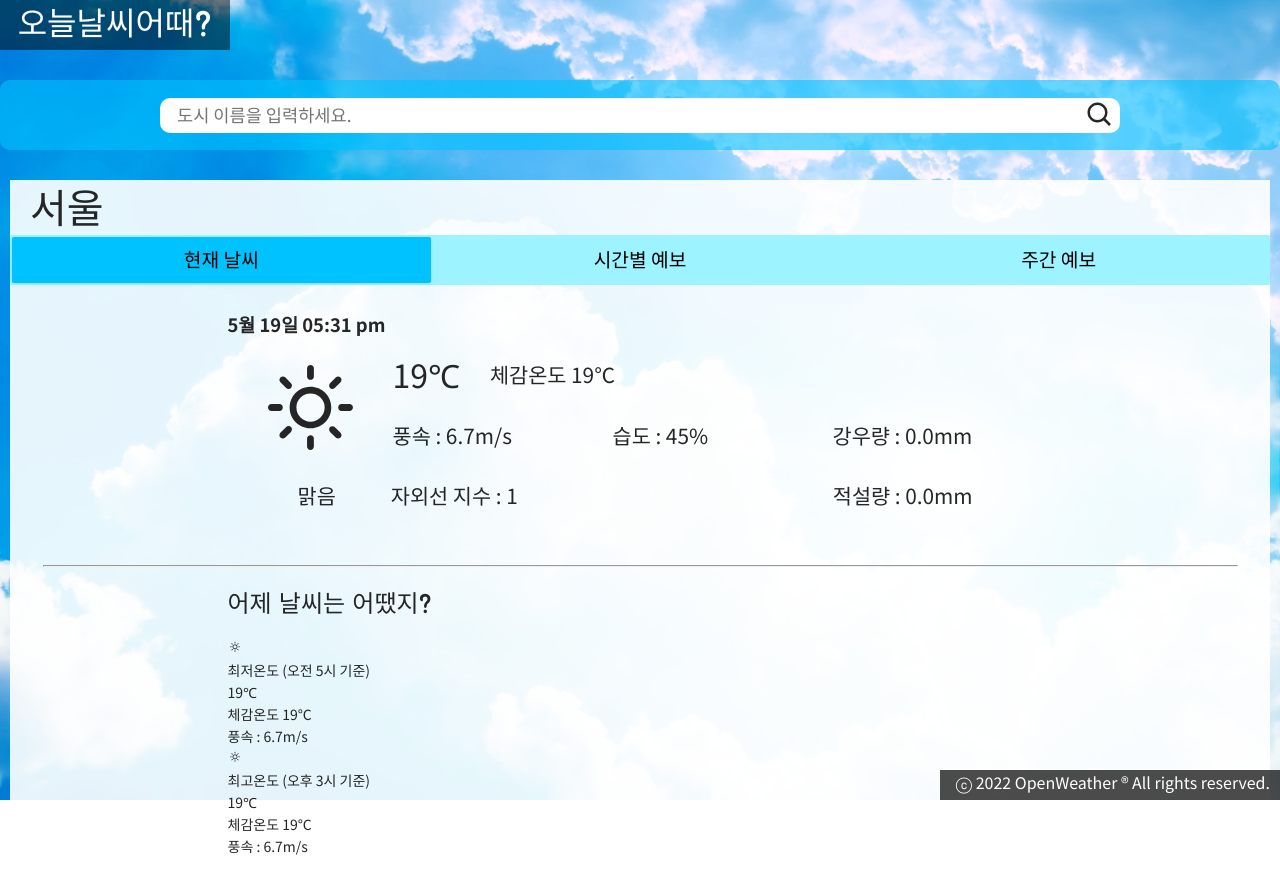
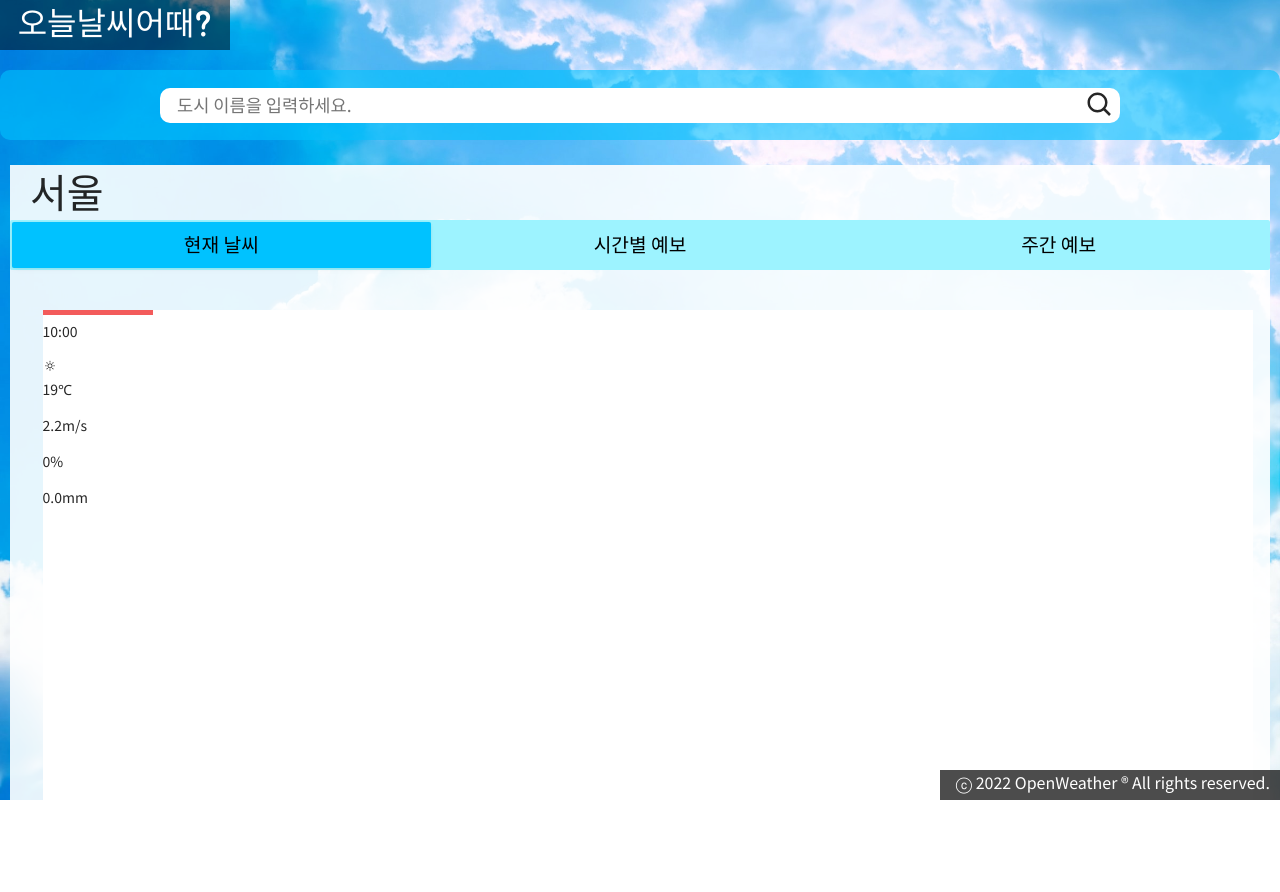
Before and after one commit to sowonHan/today-weather, a React (Create React App) app: page / in a window 1280 px wide. Shown: the top 892 px of the page. Built offline with nearby package versions, Linux system fonts and the light colour scheme.

Commit message:
2022.05.20

```diff
--- a/src/components/Board.js
+++ b/src/components/Board.js
@@ -1,7 +1,8 @@
 import React from "react";
 import styled from "styled-components";
 import Tab from "./Tab";
-import Current from "./Current";
+// import Current from "./Current";
+import Hourly from "./Hourly";
 
 const WhiteBoard = styled.div`
   background-color: rgb(255, 255, 255, 0.9);
@@ -29,7 +30,7 @@ const Board = () => {
       <City>서울</City>
       <Tab />
       <DataContainer>
-        <Current />
+        <Hourly />
       </DataContainer>
     </WhiteBoard>
   );
--- a/src/components/Current.js
+++ b/src/components/Current.js
@@ -2,13 +2,26 @@ import React from "react";
 import { WiDaySunny } from "react-icons/wi";
 import styled from "styled-components";
 
-const TodayContainer = styled.div`
+const AllContainer = styled.div`
   width: 825px;
   height: 235px;
-  margin: 25px auto 20px;
+  margin: 35px auto 15px;
+
+  & p {
+    font-size: 1.3rem;
+    padding: 0;
+    margin: 0;
+  }
+
+  & > h3 {
+    font-family: "Jua", sans-serif;
+    font-size: 1.5rem;
+    margin: 0;
+    padding: 0;
+  }
 `;
 
-const Time = styled.div`
+const Time = styled.p`
   font-size: 1.15rem;
   font-weight: 700;
 `;
@@ -16,15 +29,11 @@ const Time = styled.div`
 const TodayTop = styled.div`
   display: flex;
   margin: 10px 0;
-
-  & div {
-    font-size: 1.3rem;
-  }
+  align-items: center;
 `;
 
 const TodayIcon = styled(WiDaySunny)`
   /* color: orange; */
-  /* width: 120px; */
   flex: 1;
   height: 120px;
 `;
@@ -38,7 +47,7 @@ const FirstRow = styled.div`
   margin-bottom: 20px;
   align-items: center;
 
-  & > div:first-of-type {
+  & > p:first-of-type {
     font-size: 2rem;
     margin-right: 30px;
   }
@@ -47,7 +56,7 @@ const FirstRow = styled.div`
 const SecondRow = styled.div`
   display: flex;
 
-  & > div {
+  & > p {
     flex: 1;
   }
 `;
@@ -56,92 +65,104 @@ const TodayBottom = styled.div`
   display: flex;
   margin: 10px 0;
 
-  & > div {
-    font-size: 1.3rem;
+  & > p:first-of-type {
+    margin-left: 65px;
+    margin-right: 61px;
   }
 
-  & > div:first-of-type {
-    margin-left: 70px;
-    margin-right: 55px;
-  }
-
-  & > div:last-of-type {
-    margin-left: 315px;
+  & > p:last-of-type {
+    margin-left: 314px;
   }
 `;
 
 const Today = () => {
   return (
-    <TodayContainer>
+    <AllContainer>
       <Time>5월 19일 05:31 pm</Time>
       <TodayTop>
-        <TodayIcon />
+        <TodayIcon></TodayIcon>
         <IconNext>
           <FirstRow>
-            <div>19℃</div>
-            <div>체감온도 19℃</div>
+            <p>19℃</p>
+            <p>체감온도 19℃</p>
           </FirstRow>
           <SecondRow>
-            <div>풍속 : 6.7m/s</div>
-            <div>습도 : 45%</div>
-            <div>강우량 : 0.0mm</div>
+            <p>풍속 : 6.7m/s</p>
+            <p>습도 : 45%</p>
+            <p>강우량 : 0.0mm</p>
           </SecondRow>
         </IconNext>
       </TodayTop>
       <TodayBottom>
-        <div>맑음</div>
-        <div>자외선 지수 : 1</div>
-        <div>적설량 : 0.0mm</div>
+        <p>맑음</p>
+        <p>자외선 지수 : 1</p>
+        <p>적설량 : 0.0mm</p>
       </TodayBottom>
-    </TodayContainer>
+    </AllContainer>
   );
 };
 
-const YesterdayContainer = styled.div`
-  width: 825px;
-  height: 250px;
-  margin: 20px auto;
+const SubCon = styled.div`
+  width: 610px;
+  height: 200px;
 
-  & > h3 {
-    font-family: "Jua", sans-serif;
-    font-size: 1.5rem;
+  & p {
+    font-size: 1.3rem;
+    padding: 0;
+    margin: 0;
   }
 `;
 
-const YDataCon = styled.div`
+const LowAndHigh = styled.div`
   width: 610px;
-  height: 200px;
+  height: 90px;
+  display: flex;
+  align-items: center;
+`;
+
+const YesterIcon = styled(WiDaySunny)`
+  flex: 1;
+  height: 60px;
+`;
+
+const DataZone = styled.div`
+  flex: 4;
+`;
+
+const Data2Row = styled.div`
+  display: flex;
+  justify-content: space-between;
 `;
 
 const Yesterday = () => {
   return (
-    <YesterdayContainer>
+    <AllContainer>
       <h3>어제 날씨는 어땠지?</h3>
-      <YDataCon>
-        <div className="low_con">
-          <WiDaySunny />
-          <div className="text_con">
-            <div>최저온도 (오전 5시 기준)</div>
-            <div className="text_2row">
-              <div>19℃</div>
-              <div>체감온도 19℃</div>
-              <div>풍속 : 6.7m/s</div>
-            </div>
-          </div>
-        </div>
-        <div className="high_con">
-          <WiDaySunny />
-          <div className="text_con">
-            <div>최고온도 (오후 3시 기준)</div>
-            <div className="text_2row">
-              <div>19℃</div>
-              <div>체감온도 19℃</div>
-              <div>풍속 : 6.7m/s</div>
-            </div>
-          </div>
-        </div>
-      </YDataCon>
-    </YesterdayContainer>
+      <SubCon>
+        <LowAndHigh>
+          <YesterIcon></YesterIcon>
+          <DataZone>
+            <p>최저온도 (오전 5시 기준)</p>
+            <Data2Row>
+              <p>19℃</p>
+              <p>체감온도 19℃</p>
+              <p>풍속 : 6.7m/s</p>
+            </Data2Row>
+          </DataZone>
+        </LowAndHigh>
+        <LowAndHigh>
+          <YesterIcon />
+          <DataZone>
+            <p>최고온도 (오후 3시 기준)</p>
+            <Data2Row>
+              <p>19℃</p>
+              <p>체감온도 19℃</p>
+              <p>풍속 : 6.7m/s</p>
+            </Data2Row>
+          </DataZone>
+        </LowAndHigh>
+      </SubCon>
+    </AllContainer>
   );
 };
 
--- a/src/components/Hourly.js
+++ b/src/components/Hourly.js
@@ -0,0 +1,82 @@
+import React, { useState } from "react";
+import { WiDaySunny } from "react-icons/wi";
+import styled from "styled-components";
+
+const AllContainer = styled.div`
+  width: 1210px;
+  height: 510px;
+  display: flex;
+  margin-top: 40px;
+  background-color: white;
+`;
+
+const Show = styled.div`
+  width: 110px;
+  height: 510px;
+`;
+
+const ShowBar = styled.div`
+  width: 110px;
+  height: 5px;
+  background-color: #f35b5b;
+  margin-bottom: 5px;
+`;
+
+const ShowContent = styled.div`
+  width: 110px;
+  height: 500px;
+`;
+
+const HideBar = styled.div`
+  width: 330px;
+  height: 5px;
+  background-color: #f35b5b;
+  margin-bottom: 5px;
+`;
+
+const HideContent = styled.div`
+  width: 330px;
+  height: 500px;
+`;
+
+const Hourly = () => {
+  const [isOpen, setIsOpen] = useState(false);
+
+  const Hide = styled.div`
+    width: 330px;
+    height: ${isOpen ? "510px" : 0};
+    overflow: hidden;
+    /* height: 510px; */
+    /* display: ${isOpen ? "block" : "none"}; */
+    transition-duration: linear;
+  `;
+
+  return (
+    <AllContainer>
+      <Show onClick={() => setIsOpen((prev) => !prev)}>
+        <ShowBar />
+        <ShowContent>
+          <p>10:00</p>
+          <WiDaySunny></WiDaySunny>
+          <p>19℃</p>
+          <p>2.2m/s</p>
+          <p>0%</p>
+          <p>0.0mm</p>
+        </ShowContent>
+      </Show>
+      <Hide>
+        <HideBar />
+        <HideContent>
+          <p>맑음</p>
+          <p>체감온도 19℃</p>
+          <p>습도 : 45%</p>
+          <p>강우량 : 0.0mm</p>
+          <p>적설량 : 0.0mm</p>
+          <p>자외선 지수 : 1</p>
+        </HideContent>
+      </Hide>
+    </AllContainer>
+  );
+};
+
+export default Hourly;
--- a/src/pages/ResultPage.js
+++ b/src/pages/ResultPage.js
@@ -15,17 +15,21 @@ const WallPaper = styled.div`
   position: relative;
 `;
 
-const Margin = styled.div`
-  margin-bottom: 30px;
+const Margin1 = styled.div`
+  margin-bottom: 20px;
+`;
+
+const Margin2 = styled.div`
+  margin-bottom: 25px;
 `;
 
 const ResultPage = () => {
   return (
     <WallPaper>
       <Header />
-      <Margin />
+      <Margin1 />
       <SearchBar />
-      <Margin />
+      <Margin2 />
       <Board></Board>
       <Footer />
     </WallPaper>
```
